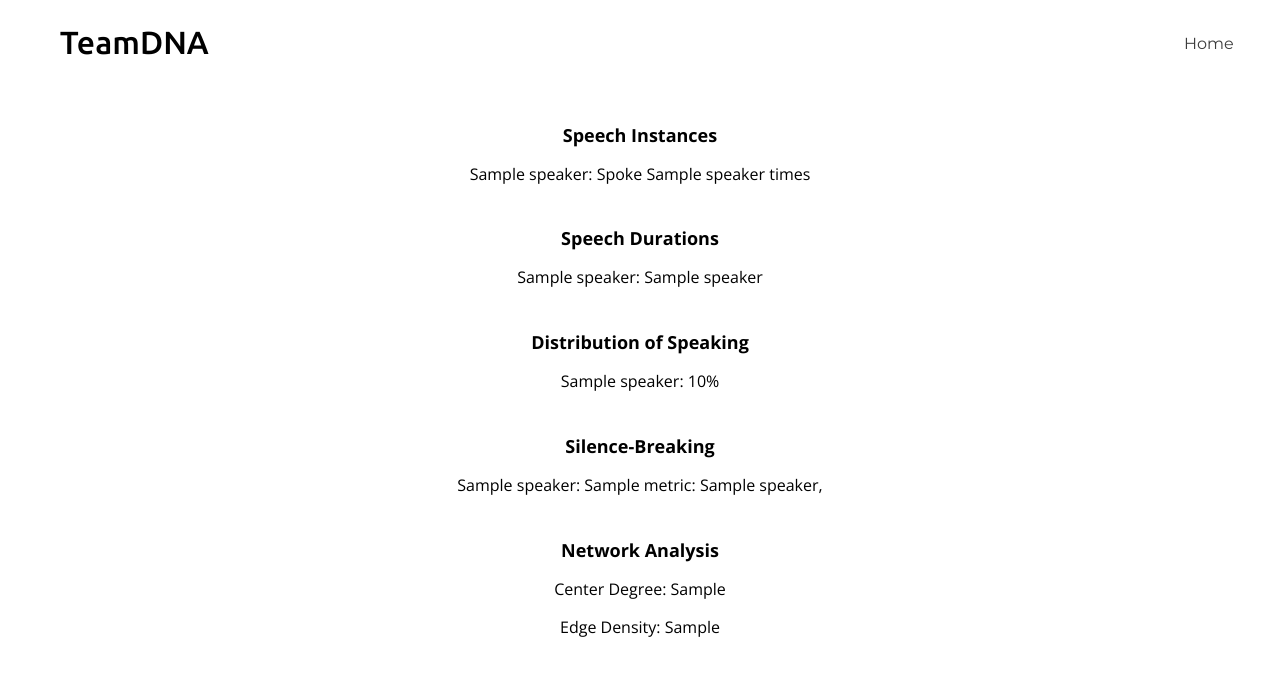
After one commit to baylee-rl/teamDNA-Zoom, a Flask app: template templates/analysis.html in a window 1280 px wide. The commit adds this page. Shown: the top 676 px of the page. Run offline with Flask 2, Linux system fonts and the light colour scheme; the template is opened without the code that fills it: most values are stand-ins (such as "Sample title", 1, 10 or a date in 2020); parts of the project's set-up code (start-up, migrations or seed data) failed here and were passed over; some libraries are stand-ins or nearby versions.

Commit message:
Added transcript downloading, additional analysis functions, and design updates

```diff
--- a/app.py
+++ b/app.py
@@ -1,7 +1,9 @@
 import os
+from os.path import basename
+import zipfile
 from dotenv import dotenv_values
 import requests
-from flask import Flask, render_template, request, session, redirect, url_for, json
+from flask import Flask, render_template, request, session, redirect, url_for, json, send_file
 from flask_sqlalchemy import SQLAlchemy
 from sqlalchemy.dialects import postgresql
 from flask_wtf import FlaskForm
@@ -18,7 +20,7 @@ from flask_login import LoginManager, login_user, login_required, UserMixin, log
 import igraph
 config = dotenv_values(".env")
 
-"""
+
 # PRODUCTION #
 CLIENT_ID = os.environ.get('CLIENT_ID')
 CLIENT_SEC = os.environ.get('CLIENT_SECRET')
@@ -27,15 +29,6 @@ REDIRECT = "https://teamdna-zoom.herokuapp.com/submit"
 OAUTH = "https://zoom.us/oauth/authorize?response_type=code&client_id=" + CLIENT_ID + "&redirect_uri=" + REDIRECT
 uri = os.environ.get('DATABASE_URL')
 SQLALCHEMY_DATABASE_URI = uri.replace("postgres://", "postgresql://", 1)
-"""
-
-# DEVELOPMENT #
-CLIENT_ID = config["CLIENT_ID"]
-CLIENT_SEC = config["CLIENT_SECRET"]
-SECRET_KEY = "example"
-REDIRECT = "http://36350625dde1.ngrok.io/submit"
-OAUTH = "https://zoom.us/oauth/authorize?client_id=" + CLIENT_ID + "&response_type=code&redirect_uri=" + REDIRECT
-SQLALCHEMY_DATABASE_URI = "postgresql://pnwiidloootbbg:f2d443b6e8d1be49552d82f5f3d6a04f5778e6f961cbf3e692a2cbedb2bf4109@ec2-35-171-250-21.compute-1.amazonaws.com:5432/dd6js34o51tiba"
 
 
 app = Flask(__name__)
@@ -312,6 +305,8 @@ def get_participants(uuid):
 
     new_participants = []
     for participant in participants_data['participants']:
+        if "#" in participant:
+            participant.replace("#", ",")
         if participant["name"] in new_participants:
             continue
         id = participant["id"]
@@ -460,6 +455,13 @@ def host_retrieve():
 
     return meetings_dict
 
+def host_refresh():
+    curr_id = current_user.id
+    hosted_meetings = Meeting.query.filter_by(host_id=curr_id).all()
+
+    for meeting in hosted_meetings:
+        get_recordings(meeting.id)
+
 def instructor_retrieve():
     """
     """
@@ -490,6 +492,18 @@ def instructor_retrieve():
                 meetings_dict[meeting_id][uuid]["participants"].append(participant.name)
 
     return meetings_dict
+
+def transcript_write_to_file(transcript_id):
+    transcript = Transcript.query.filter_by(id=transcript_id).first()
+    uuid = transcript.uuid
+    transcript = transcript.transcript
+    meeting_inst = Meeting_Inst.query.filter_by(uuid=uuid).first()
+    timedate = meeting_inst.start_time
+
+    with open("static/client/txt/%s.txt" % timedate, "w") as file:
+        file.write(transcript)
+
+    return "static/client/txt/%s.txt" % timedate
 
 # parsing
 
@@ -583,7 +597,7 @@ def meetings_compilation(given_uuids, meetings_dict):
 
     """
 
-def speech_instances(transcript_list):
+def speech_instances(transcript_list, participants):
     """
     """
     speech_nums = {}
@@ -593,16 +607,17 @@ def speech_instances(transcript_list):
                 speech_nums[block.speaker] = 1
             else:
                 speech_nums[block.speaker] += 1
-    # print("Number of")
-    # print(speech_nums)
+    for participant in participants:
+        if participant not in speech_nums.keys():
+            speech_nums[participant] = 0
     return speech_nums
 
-def silence_breaking(t_list):
+def silence_breaking(transcript_list):
     """
     """
     # breaks = {2.5 = {sophia = {4}, baylee = {3}}, 5 = {tina = 2}, 10 = {}, times = {sophia = [], tina = []}, total = {[]}}}
     breaks = {}
-    for p_transcript in t_list:
+    for p_transcript in transcript_list:
         for idx, block in enumerate(p_transcript):
             if idx == 0:
                 continue
@@ -650,7 +665,7 @@ def silence_breaking(t_list):
     print(breaks)
     return breaks
 
-def speech_durations(transcript_list):
+def speech_durations(transcript_list, participants):
     """
     Calculates duration each participant spoke and distribution of speaking time
     """
@@ -670,8 +685,66 @@ def speech_durations(transcript_list):
     for participant in durations:
         distribution[participant] = int(durations[participant].total_seconds()) / total_speaking_time
 
+    for participant in participants:
+        if participant not in durations.keys():
+            durations[participant] = timedelta(0)
+            distribution[participant] = 0
+
     return durations, distribution
 
+def get_graph(transcript_list, participants):
+    # create adjacency matrix as dict
+    ad_mat = {}
+    ad_list = []
+    index = 0
+    edge_tot = 0
+    for p_transcript in transcript_list:
+        for idx, block in enumerate(p_transcript):
+            if idx == len(p_transcript) - 1:
+                continue
+            curr_speaker = block.speaker
+            next_speaker = p_transcript[idx+1].speaker
+            if curr_speaker not in ad_mat:
+                ad_mat[curr_speaker] = {}
+                ad_mat[curr_speaker]['index'] = index
+                index += 1
+            if next_speaker not in ad_mat[curr_speaker]:
+                # initialize one turn and the edge
+                if curr_speaker != next_speaker:
+                    edge_tot += 1
+                ad_mat[curr_speaker][next_speaker] = 1
+            else:
+                ad_mat[curr_speaker][next_speaker] += 1
+            if next_speaker not in ad_mat:
+                ad_mat[next_speaker] = {'index' : index}
+                index += 1
+    for speaker_1 in ad_mat:
+        ad_list.append([])
+    for i in range(len(ad_list)):
+        for speaker_1 in ad_mat:
+            ad_list[i].append(0)
+    print (ad_list)
+    for speaker_1 in ad_mat:
+        for speaker_2 in ad_mat[speaker_1]:
+            if speaker_2 == 'index':
+                continue
+            ad_list[ad_mat[speaker_1]['index']][ad_mat[speaker_2]['index']] = ad_mat[speaker_1][speaker_2]
+    g = igraph.Graph.Weighted_Adjacency(ad_list, mode='directed', attr='weight', loops=True)
+    # retroactive addition of non-speakers
+    speaker_list = []
+    for key in ad_mat.keys():
+        speaker_list.append(key)
+    for i in range(len(g.vs)):
+            print (ad_mat.keys())
+            g.vs[i]["name"] = speaker_list[i]
+    for participant in participants:
+        if participant not in speaker_list:
+            g.add_vertex(name=participant)
+            #g.add_edge(participant, ad_mat.keys[0] , weight=None)
+    edge_density = edge_tot/(len(participants)*(len(participants)-1))
+    centr_degree = edge_tot
+
+    return ad_mat, ad_list, g, edge_density, centr_degree
 
 # FLASK GLOBALS #
 @app.context_processor
@@ -806,37 +879,16 @@ def submit():
         # retrieves info from sub_meetings for current_user
         meetings_dict = host_retrieve()
 
-        ### may change in prod. ###
-        # **moving to dashboard/instructor page only
-        """
-        ### retroactively update metrics if any participant was excluded ###
-        for meeting in meeting_dict:
-            for meeting_inst in meeting_dict[meeting]:
-                if meeting_inst == "topic" or meeting_inst == "host_id":
-                    continue
-                meeting_vals = meeting_dict[meeting][meeting_inst]
-                if "instances" not in meeting_vals.keys():
-                    continue
-                instances = meeting_vals["instances"]
-                durations = meeting_vals["durations"]
-                distribution = meeting_vals["distribution"]
-                participants = meeting_vals["participants"]
-                # solves participants not in transcript
-                for participant in participants.keys():
-                    if participant not in instances.keys():
-                        instances[participant] = 0
-                    if participant not in durations.keys():
-                        durations[participant] = timedelta(seconds=0)
-                    if participant not in distribution.keys():
-                        distribution[participant] = 0.00
-                # print("UPDATED MEETING VALS: (LOOK HERE)")
-                # print(meeting_vals)
-                print("Participants:")
-                print(meeting_vals["participants"])
-        """
         print(meetings_dict)
 
         return render_template("submit.html", form=form, new_sub=True, meetings=meetings_dict)
+
+    elif request.method =="POST":
+        host_refresh()
+        meetings_dict = host_retrieve()
+        print("success!")
+        return render_template("submit.html", form=form, refreshed=True, meetings=meetings_dict)
+
 
     try:
         auth_code = request.args['code']
@@ -877,27 +929,68 @@ def dashboard():
         meetings_dict = instructor_retrieve()
 
         if request.method == 'POST':
-            uuids = request.form.getlist('checkbox')
-            print(uuids)
+            if 'analyze' in request.form:
+                uuids = request.form.getlist('checkbox')
+                print(uuids)
 
-            master_t_list = []
-            for uuid in uuids:
-                meeting_inst = Meeting_Inst.query.filter_by(uuid=uuid).first()
-                print(meeting_inst)
-                t_list = Transcript.query.filter_by(uuid=uuid).all()
-                print(t_list)
-                for idx, t in enumerate(t_list):
-                    p_t_list = Transcript_Block.query.filter_by(transcript_id=t.id).all()
-                    print(p_t_list)
-                    t_list[idx] = p_t_list
-                master_t_list.extend(t_list)
-            print(master_t_list)
+                master_t_list = []
+                participants = []
+                for uuid in uuids:
+                    meeting_inst = Meeting_Inst.query.filter_by(uuid=uuid).first()
+                    # print(meeting_inst)
+                    t_list = Transcript.query.filter_by(uuid=uuid).all()
+                    p_list = meeting_inst.participants
 
-            print(speech_instances(master_t_list))
-            print(silence_breaking(master_t_list))
-            print(speech_durations(master_t_list))
+                    for participant in p_list:
+                        if participant not in participants:
+                            participants.append(participant.name)
 
-            # return render_template("analysis.html", analysis=a_dict)
+                    # print(t_list)
+                    for idx, t in enumerate(t_list):
+                        p_t_list = Transcript_Block.query.filter_by(transcript_id=t.id).all()
+                        # print(p_t_list)
+                        t_list[idx] = p_t_list
+                    master_t_list.extend(t_list)
+                # print(master_t_list)
+
+
+                a_dict = {}
+                a_dict["speech_instances"] = speech_instances(master_t_list, participants)
+                a_dict["silence_breaking"] = silence_breaking(master_t_list)
+                a_dict["speech_durations"], a_dict["speech_distribution"] = speech_durations(master_t_list, participants)
+                a_dict["adjacency_mat"], a_dict["adjacency_lst"], a_dict["network_graph"], a_dict["edge_density"], a_dict["center_deg"]  = get_graph(master_t_list, participants)
+
+                print(speech_instances(master_t_list, participants))
+                print(silence_breaking(master_t_list))
+                print(speech_durations(master_t_list, participants))
+                print(speech_durations(master_t_list, participants))
+
+                return render_template("analysis.html", analysis=a_dict)
+
+            elif 'download' in request.form:
+                uuids = request.form.getlist('checkbox')
+                print(uuids)
+
+                id_list = []
+
+                for uuid in uuids:
+                    meeting_inst = Meeting_Inst.query.filter_by(uuid=uuid).first()
+                    t_list = meeting_inst.transcripts
+                    for t in t_list:
+                        id_list.append(t.id)
+
+                print(id_list)
+
+                filenames = []
+
+                for t_id in id_list:
+                    filenames.append(transcript_write_to_file(t_id))
+
+                with zipfile.ZipFile('static/client/zip/transcripts.zip','w', zipfile.ZIP_DEFLATED) as zf:
+                    for file in filenames:
+                        zf.write(file, basename(file))
+
+                return send_file('static/client/zip/transcripts.zip', as_attachment=True)
 
         return render_template("dashboard.html", meetings=meetings_dict)
     else:
@@ -927,3 +1020,24 @@ def submit_test():
 
 if __name__ == "__main__":
     app.run(debug=True)
+
+"""
+writing string to .txt file
+with open("example.txt", "w") as example_file:
+    example_file.write(example_string)
+@app.route("/get-file/<transcript_id>")
+def get_file(transcript_id):
+    filename = f"{transcript_id}.txt"
+    try:
+        return send_from_directory(PATH, filename=filename, as_attachment=True)
+    except FileNotFoundError:
+        error msg here or something
+http response headers
+- flask, change header to download at txt instead of string
+- flask, change response header, for download
+"""
+
+# zoom makes comma into hash for participant?!
+# also sophia is showing up under participants for a different
+# sqlalchemy.orm.exc.FlushError: Can't flush None value found in collection User.sub_meetings
+# instructions in context (on page)
--- /dev/null
+++ b/static/analysis.css
@@ -0,0 +1,13 @@
+div {
+    text-align: center;
+}
+h6 {
+    line-height: normal;
+    margin-bottom: auto;
+    font-size: large;
+    font-family: "Open Sans", sans-serif;
+}
+
+p {
+    font-family: "Open Sans", sans-serif;
+}
--- /dev/null
+++ b/templates/analysis.html
@@ -0,0 +1,50 @@
+{% extends 'base.html' %}
+{% block head %}
+    <link href="https://fonts.googleapis.com/icon?family=Material+Icons" rel="stylesheet">
+    <link rel="stylesheet" href="{{ url_for('static', filename='base.css') }}">
+    <link rel="stylesheet" href="{{ url_for('static', filename='analysis.css') }}">
+    <link rel="preconnect" href="https://fonts.gstatic.com">
+    <link href="https://fonts.googleapis.com/css2?family=Montserrat:ital,wght@0,100;0,200;0,300;0,400;0,500;0,600;0,700;0,800;0,900;1,100;1,200;1,300;1,400;1,500;1,600;1,700;1,800;1,900&family=Open+Sans:ital,wght@0,300;0,400;0,600;0,700;0,800;1,300;1,400;1,600;1,700;1,800&family=Ubuntu:ital,wght@0,300;0,400;0,500;0,700;1,300;1,400;1,500;1,700&display=swap" rel="stylesheet">
+
+{% endblock %}
+{% block title %}Analysis{% endblock %}
+{% block content %}
+<div id="instances">
+    <h6>Speech Instances</h6>
+    {% for speaker in analysis["speech_instances"] %}
+        <p>{{ speaker }}: Spoke {{ analysis["speech_instances"][speaker] }} times</p>
+    {% endfor %}
+</div>
+<div id="durations">
+    <h6>Speech Durations</h6>
+    {% for speaker in analysis["speech_durations"] %}
+        <p>{{speaker}}: {{analysis["speech_durations"][speaker]}}</p>
+    {% endfor %}
+</div>
+<div id="distribution">
+    <h6>Distribution of Speaking</h6>
+    {% for speaker in analysis["speech_distribution"] %}
+        <p>{{speaker}}: {{ analysis["speech_distribution"][speaker] * 100 }}%</p>
+    {% endfor %}
+</div>
+<div id="silence-breaking">
+    <h6>Silence-Breaking</h6>
+    {% for speaker in analysis["silence_breaking"] %}
+        <p>{{speaker}}:
+            {% for metric in analysis["silence_breaking"][speaker] if metric != "times": %}
+                {% if loop.index == analysis["silence_breaking"][speaker]|length - 1 : %}
+                    {{metric}}: {{analysis["silence_breaking"][speaker][metric]}}
+                {% else %}
+                    {{metric}}: {{analysis["silence_breaking"][speaker][metric]}},
+                {% endif %}
+            {% endfor %}
+        </p>
+    {% endfor %}
+</div>
+<div id="network-analysis">
+    <h6>Network Analysis</h6>
+    <p>Center Degree: {{ analysis["center_deg"] }}</p>
+    <p>Edge Density: {{ analysis["edge_density"] }}</p>
+</div>
+
+{% endblock %}
--- a/templates/dashboard.html
+++ b/templates/dashboard.html
@@ -31,7 +31,8 @@
     <div id="dashboard">
         <!-- Dashboard here -->
         <form method="post" id="big-form">
-            <input type="submit" id="analyze" value="Analyze">
+            <input type="submit" id="analyze" value="Analyze" name="analyze">
+            <input type="submit" id="download" value="Download Transcripts" name="download">
             {% for meeting in meetings: %}
             <div class="meeting-group" id="{{ meeting }}">
                 <div class="meeting-header">
--- a/templates/submit.html
+++ b/templates/submit.html
@@ -17,11 +17,15 @@
         {{ form.csrf_token }}
         Meeting ID:
         {{ form.meetid }}
-        Recipient User's Email: {% for error in form.recipient.errors %}<small>{{ error }}</small>{% endfor %}{% if msg == 'no-user': %}<small>No user with this email was found.</small>{% endif %}{% if msg == 'not-instructor': %}<small>That user does not have instructor privileges.</small>{% endif %}
+        Recipient User's Email: {% for error in form.recipient.errors %}{% if not refreshed %}<small>{{ error }}</small>{% endif %}{% endfor %}{% if msg == 'no-user': %}<small>No user with this email was found.</small>{% endif %}{% if msg == 'not-instructor': %}<small>That user does not have instructor privileges.</small>{% endif %}
         {{ form.recipient }}
         <br>
         <input type="submit" id="submit" value="Submit">
         {% if new_sub %}<p>Submission successful!</p>{% endif %}
+    </form>
+    <form action="" method="POST" id="refresh">
+        <input type="submit" id="refresh" value="Refresh Meetings">
+        {% if refreshed %}<p id = "refresh">Refresh successful!</p>{% endif %}
     </form>
     <div id="dashboard">
         <!-- Dashboard here -->
```
Also changed, not shown: static/dashboard.css (+34 -4 lines), static/submit.css (+10 -2 lines).
